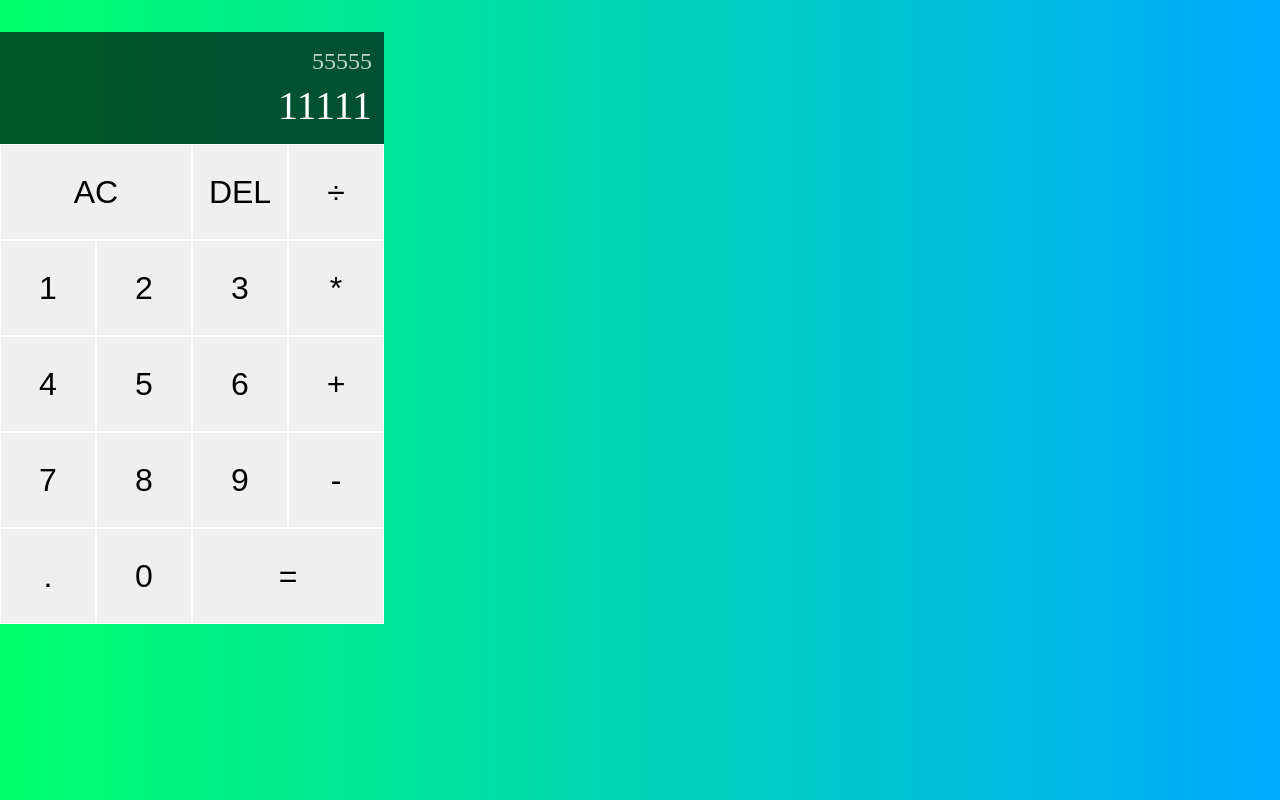
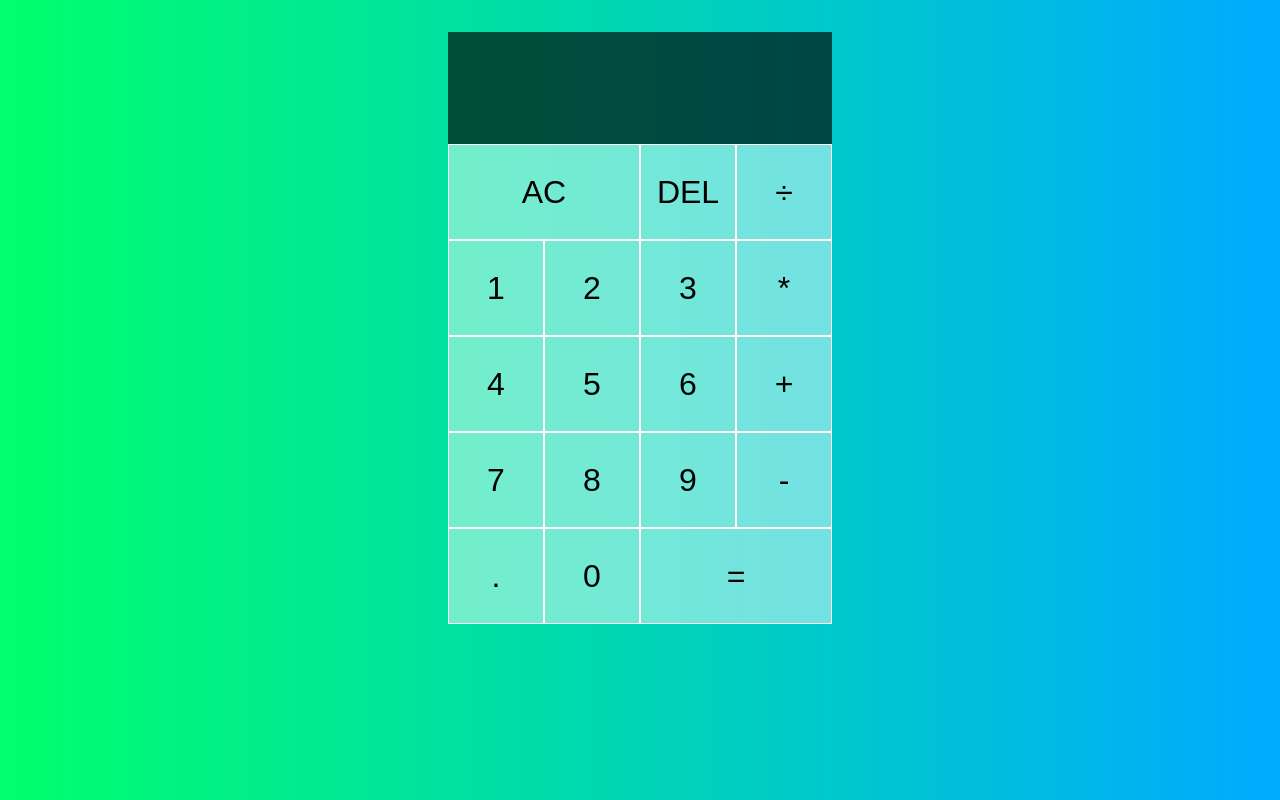
Before and after one commit to RuphiaYen/calculator-react, a React (Create React App) app: page / in a window 1280 px wide. Built offline with nearby package versions, Linux system fonts and the light colour scheme.

Commit message:
3rd commit

```diff
--- a/src/App.js
+++ b/src/App.js
@@ -1,32 +1,55 @@
+import { useReducer } from "react";
+import DigitButton from './DigitButton';
+import OperationButton from './OperationButton';
 import './styles.css';
 
+
+export const ACTIONS = {
+  ADD_DIGIT: 'add-digit',
+  CHOOSE_OPERATION: 'choose-operation',
+  CLEAR: 'clear',
+  DELETE_DIGIT: 'delete-digit',
+  EVALUATE: 'evaluate'
+}
+
+function reducer(state, { type, payload }) {
+  switch (type) {
+    case ACTIONS.ADD_DIGIT:
+      return {
+        ...state,
+        currentOperand: `${state.currentOperand || ""} ${payload.digit}`,
+      }
+  }
+}
 function App() {
+  const [{ currentOperand, previousOperand, operation }, dispatch] = useReducer(reducer, {})
+
   return (
     <div className='calculator-grid'>
       <div className='output'>
-        <div className='previous-operand'>55555</div>
-        <div className='current-operand'>11111</div>
+        <div className='previous-operand'>
+          {previousOperand} {operation}
+        </div>
+        <div className='current-operand'>{currentOperand}</div>
       </div>
       <button className='span-two'>AC</button>
       <button>DEL</button>
-      <button>÷</button>
-      <button>1</button>
-      <button>2</button>
-      <button>3</button>
-      <button>*</button>
-      <button>4</button>
-      <button>5</button>
-      <button>6</button>
-      <button>+</button>
-      <button>7</button>
-      <button>8</button>
-      <button>9</button>
-      <button>-</button>
-      <button>.</button>
-      <button>0</button>
+      <OperationButton operation="÷" dispatch={dispatch} />
+      <DigitButton digit="1" dispatch={dispatch} />
+      <DigitButton digit="2" dispatch={dispatch} />
+      <DigitButton digit="3" dispatch={dispatch} />
+      <OperationButton operation="*" dispatch={dispatch} />
+      <DigitButton digit="4" dispatch={dispatch} />
+      <DigitButton digit="5" dispatch={dispatch} />
+      <DigitButton digit="6" dispatch={dispatch} />
+      <OperationButton operation="+" dispatch={dispatch} />
+      <DigitButton digit="7" dispatch={dispatch} />
+      <DigitButton digit="8" dispatch={dispatch} />
+      <DigitButton digit="9" dispatch={dispatch} />
+      <OperationButton operation="-" dispatch={dispatch} />
+      <OperationButton operation="." dispatch={dispatch} />
+      <DigitButton digit="0" dispatch={dispatch} />
       <button className='span-two'>=</button>
-
-
     </div>
   );
 }
--- /dev/null
+++ b/src/DigitButton.js
@@ -0,0 +1,11 @@
+import { ACTIONS } from './App';
+
+export default function DigitButton({ dispatch, digit }) {
+  return (
+    <button
+      onClick={() => dispatch({ type: ACTIONS.ADD_DIGIT, payload: { digit } })}
+    >
+      {digit}
+    </button>
+  )
+};
--- /dev/null
+++ b/src/OperationButton.js
@@ -0,0 +1,11 @@
+import { ACTIONS } from './App';
+
+export default function OperationButton({ dispatch, operation }) {
+  return (
+    <button
+      onClick={() => dispatch({ type: ACTIONS.CHOOSE_OPERATION, payload: { operation } })}
+    >
+      {operation}
+    </button>
+  )
+};
--- a/src/styles.css
+++ b/src/styles.css
@@ -12,6 +12,7 @@
 .calculator-grid {
   display: grid;
   margin-top: 2rem;
+  justify-content: center;
   grid-template-columns: repeat(4, 6rem);
   grid-template-rows: minmax(7rem, auto) repeat(5, 6rem);
 }
@@ -20,7 +21,13 @@
   cursor: pointer;
   font-size: 2rem;
   border: 1px solid white;
+  outline: none;
+  background-color: rgba(255, 255, 255, .45);
+}
 
+.calculator-grid>button:hover,
+.calculator-grid>button:focus {
+  background-color: rgba(255, 255, 255, .65);
 }
 
 .span-two {
@@ -37,7 +44,7 @@
   padding: .75rem;
   word-wrap: break-word;
   word-break: break-all;
-  font-family: 'Times New Roman', Times, serif;
+  font-family: 'Franklin Gothic Medium', 'Arial Narrow', Arial, sans-serif
 }
 
 .output .previous-operand {
```
